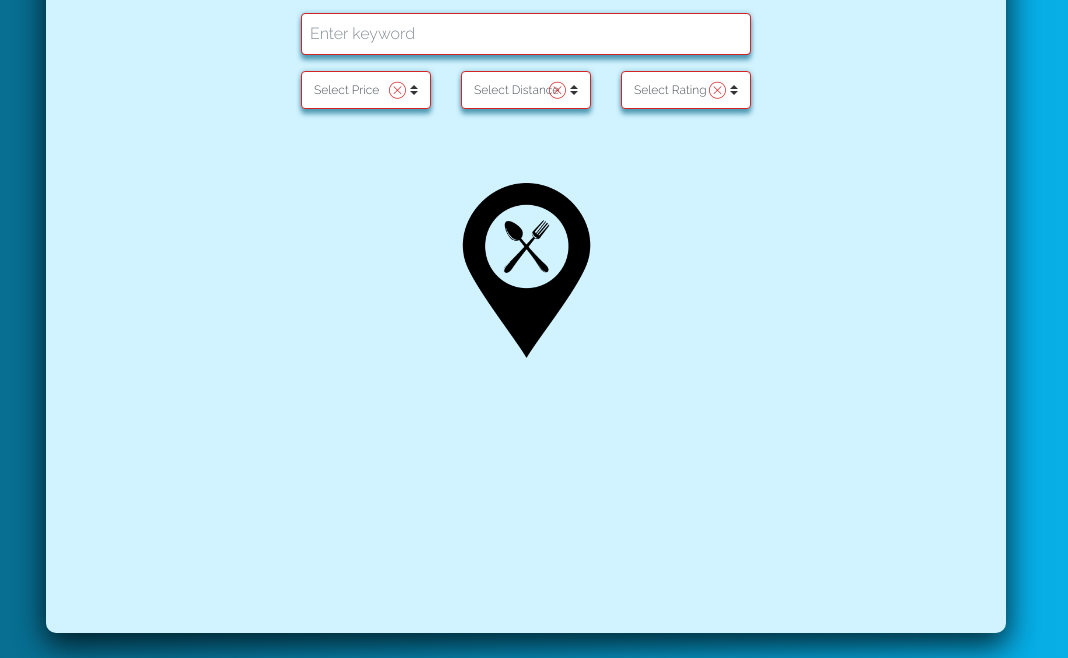
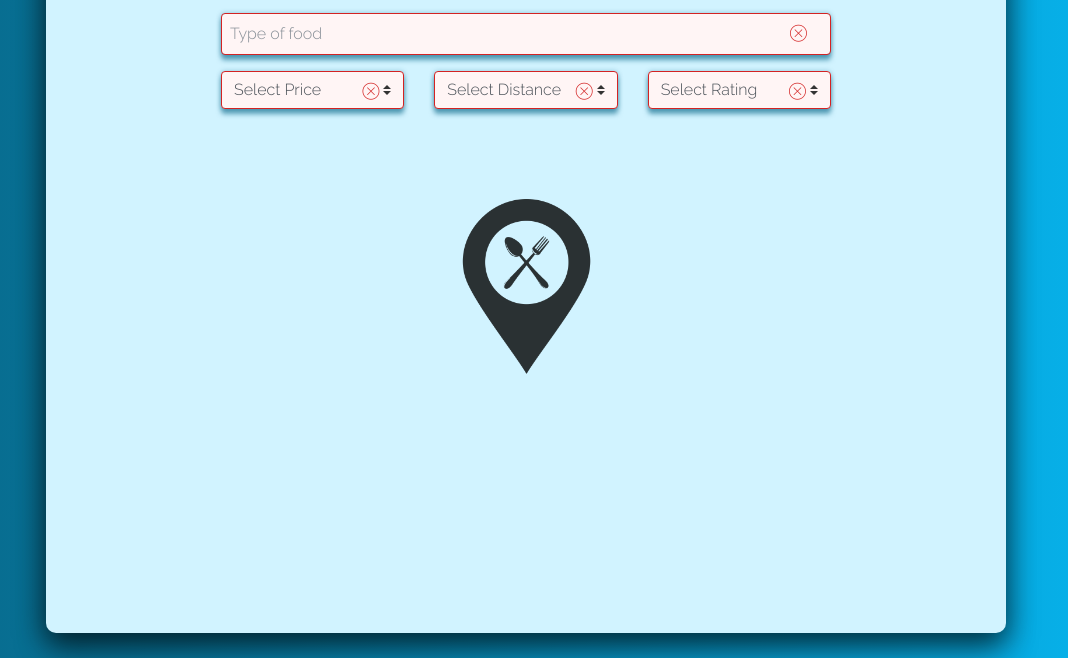
Before and after one commit to heyjaypray/YelpRoulette, a plain HTML site: page index.html in a window 1280 px wide. Both pictures are taken after a click on the picture 640 px from the left and 412 px from the top of the page. Shown: the part 142-800 px from the top of the page, without its empty margins (114-1182 px from the left). Drawn offline with nearby package versions, Linux system fonts and the light colour scheme; some packages are replaced by stand-ins of ours; files whose address does not match are found by name.

Commit message:
Modified styles

```diff
--- a/assets/css/style.css
+++ b/assets/css/style.css
@@ -3,15 +3,9 @@ body {
 	font-family: 'Raleway', sans-serif;
 }
 
-/*h4 {
-	color: #1aaddd;
-	font-weight: bold;
-	text-shadow: 2px 2px white;
-}*/
-
 .container {
 	background-color: #d1f3ff;
-	max-width: 95%;
+	max-width: 90%;
 	margin-top: 25px;
 	margin-bottom: 25px;
 	border-radius: 10px;
@@ -24,12 +18,11 @@ input, select {
 	box-shadow: 0 5px 5px 0 rgba(8, 103, 136, 0.6), 0 0px 5px 0 rgba(8, 103, 136, 0.3);
 }
 
-select {
-	font-size: 75%;
+/* Form validation styles */
+.focus {
+	border: 1px solid #d32323;
+	background-color: #fff5f5;
 }
-
-/* Form validation */
-.focus { border: 1px solid #d32323; }
 
 i {
 	color: #d32323;
@@ -42,25 +35,32 @@ i {
 	position: relative;
 }
 
-.i-location { top: 6px;	right: 24px; }
+.i-keyword { top: 5px;	right: 24px; }
 
-.i-keyword { top: 64px;	right: 24px; }
+.i-price { top: 5px; right: 40px; }
 
-.i-price { top: 4px; right: 40px; }
+.i-radius {	top: 5px; right: 40px; }
 
-.i-radius {	top: 4px; right: 40px; }
-
-.i-rating {	top: 4px; right: 40px; }
+.i-rating {	top: 5px; right: 40px; }
 /* ===================================================== */
 
 #search-btn {
 	height: 175px;
 	cursor: pointer;
+	opacity: 0.8;
+	transform: scale(1);
+	transition: transform 0.5s, opacity 0.5s;
+}
+
+#search-btn:hover {
+	transform: scale(1.25);
+	opacity: 1;
 }
 
 .img-result {
 	height: 200px;
 	box-shadow: 0 10px 30px 0 rgba(0, 0, 0, 0.6), 0 15px 30px 0 rgba(0, 0, 0, 0.3);
+	border-radius: 5px;
 }
 
 #result {
@@ -84,7 +84,7 @@ i {
 
 #time-to-dest { order: 4; }
 
-.yelp { order: 5; }
+.search { order: 5; }
 
 /* -------------------- MEDIA QUERUIES -------------------- */
 @media screen and (max-width: 992px) {
@@ -95,18 +95,20 @@ i {
 	#search-btn { height: 175px; }
 
 	.container {
-		height: 950px;
+		height: 1050px;
 	}
 
 	#img-box { order: 1; }
 
 	#result { order: 2; }
 
-	#map { order: 3; }
+	#map { order: 3; width: 90%; }
 
 	#time-to-dest { order: 4; }
 
-	.yelp { order: 5; }
+	.search { order: 5; }
+
+	.img-result { height: 250px; }
 }
 
 @media screen and (max-width: 576px) {
@@ -115,7 +117,7 @@ i {
 
 @media screen and (min-width: 992px) {
 	.container {
-		width: 960px;
+		max-width: 960px;
 	}
 }
 /* ========================================================== */
--- a/assets/javascript/app.js
+++ b/assets/javascript/app.js
@@ -43,6 +43,7 @@ $("#search-btn").on("click", function() {
 		$("#img-box").hide();
 		$("#result").hide();
 		$("#map").hide();
+		$("#time-to-dest").hide();
 		$("#div-main").hide();
 		$("#search-btn").hide();
 
@@ -72,6 +73,7 @@ $("#search-btn").on("click", function() {
 				$("#img-box").show();
 				$("#result").show();
 				$("#map").show();
+				$("#time-to-dest").show();
 				$("#search-btn").show();
 
 				console.log(response);
@@ -148,7 +150,7 @@ $("#search-btn").on("click", function() {
 		            	//append to div below maps
 		            	$("#time-to-dest").html("Time to destination " + "<strong>" + response1.rows[0].elements[0].duration.text + "</strong>");
 			        }); // ajax call to find time to reach destination ends
-	            }, 500);
+	            }, 1000);
 
 			}).fail(function(response){
 				alert("We are experiencing problems");
--- a/index.html
+++ b/index.html
@@ -32,12 +32,12 @@
 		<!-- Main Content -->
 		<div class="row mb-2 mt-2" id="div-main">
 			<!-- Spacing on the left -->
-			<div class="col-1 col-sm-2 col-md-3 col-lg-3"></div>
+			<div class="col-1 col-sm-2 col-md-3 col-lg-2"></div>
 			<!-- Form Section -->
-			<div class="col-10 col-sm-8 col-md-6 col-lg-6" id="form">
+			<div class="col-10 col-sm-8 col-md-6 col-lg-8" id="form">
 				<form>
 					<div class="form-group mb-3 ion-text">
-						<input type="text" class="form-control p-2 foc" id="keyword" placeholder="Enter keyword">
+						<input type="text" class="form-control p-2 foc" id="keyword" placeholder="Type of food">
 						<i class="ion-ios-close-outline i-keyword"></i>
 					</div>
 					<div class="row">
@@ -75,18 +75,18 @@
 					</div>
 				</form>
 			</div>
-			<div class="col-1 col-sm-2 col-md-3 col-lg-3"></div>
+			<div class="col-1 col-sm-2 col-md-3 col-lg-2"></div>
 		</div>
 		<!-- Images are dumped here -->
 		<div class="row app">
 			<div class = "col-12 text-center loading">
 				<img src="assets/images/Spinner.svg" alt="Loading animation">
 			</div>
-			<div class="col-12 col-md-6 text-center mb-3" id="img-box"></div>
-			<div class="mx-auto col-10 col-md-5 mb-3" id="map"></div>
-			<div class="col-12 col-md-6 text-center mt-3 mb-2" id="result"></div>
-			<div class="col-12 col-md-6 text-center mt-3 mb-2" id="time-to-dest"></div>
-			<div class="col-12 mb-3 text-center yelp">
+			<div class="col-12 col-md-5 text-center mb-2" id="img-box"></div>
+			<div class="mx-auto col-10 col-md-6 mb-2" id="map"></div>
+			<div class="col-12 col-md-5 text-center mt-3 mb-3" id="result"></div>
+			<div class="col-12 col-md-7 text-center mt-3 mb-3" id="time-to-dest"></div>
+			<div class="col-12 mb-3 text-center search">
 				<img src="assets/images/icon.png" id="search-btn" alt="Restaurant location icon">
 			</div>
 		</div>
```
